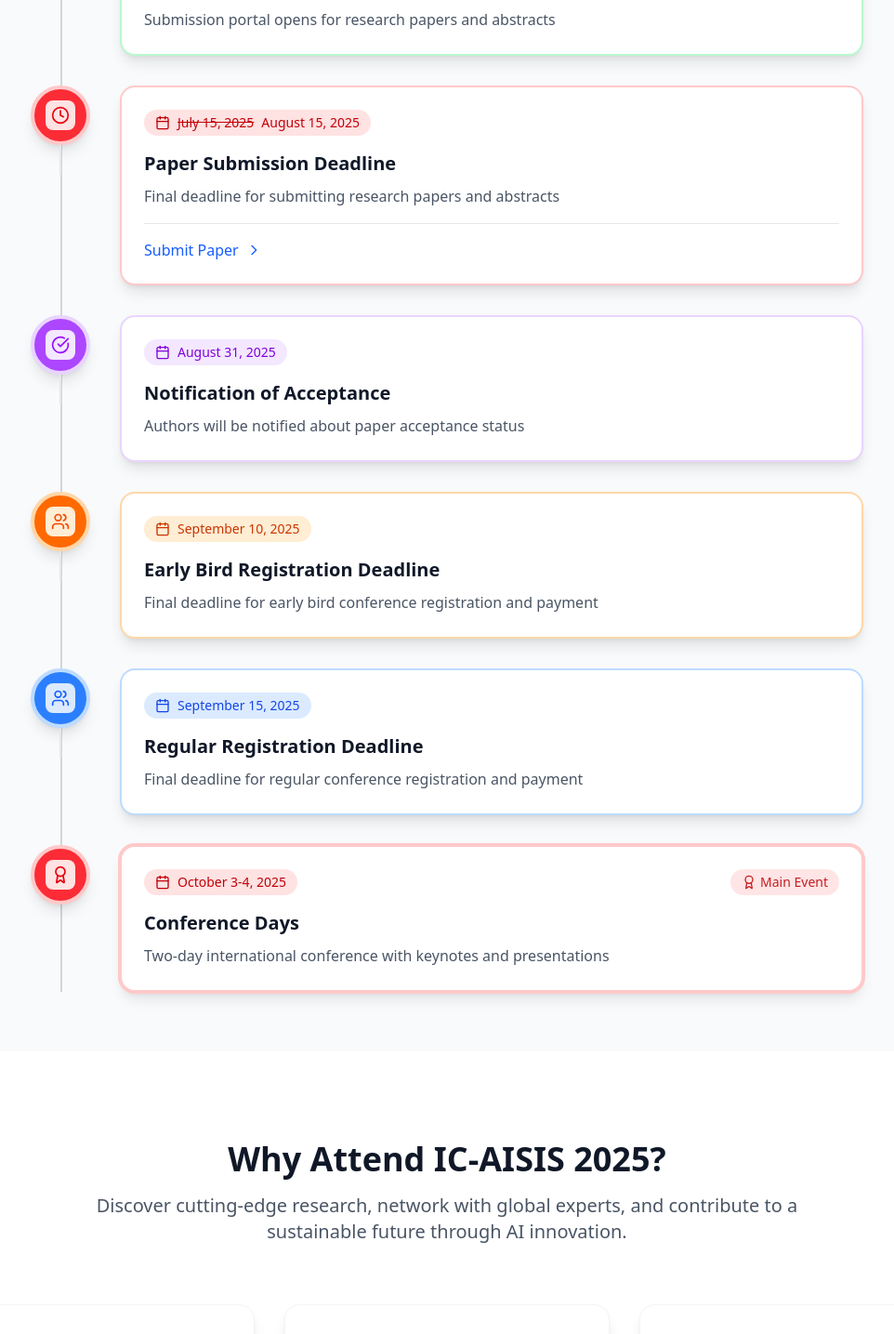
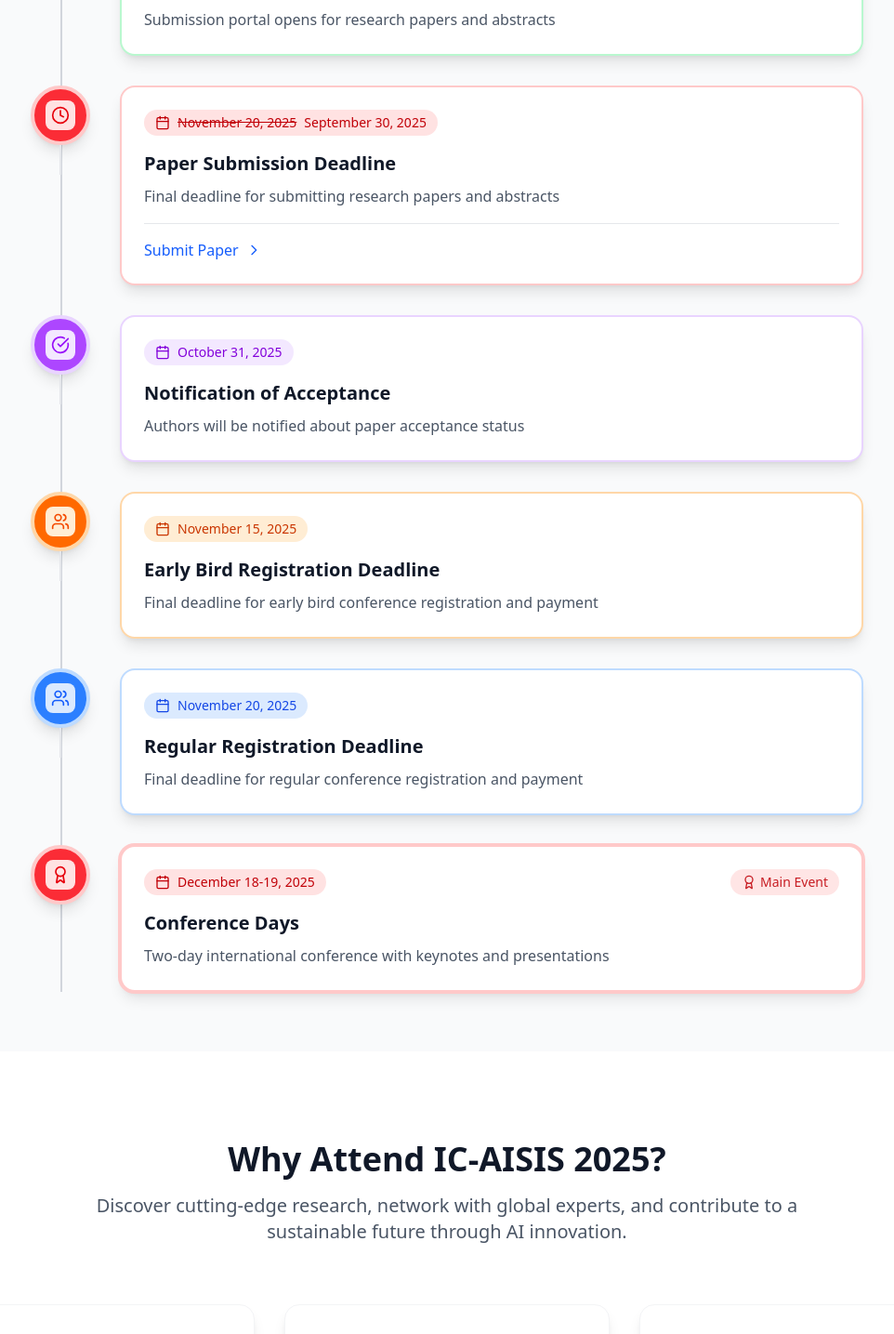
Before and after one commit to nandanpi/ic-aisis-25, a Next.js app: page / in a window 1280 px wide. Shown: the part 1279-2714 px from the top of the page at 93% size, without its empty margins (159-1121 px from the left). Built offline with nearby package versions, Linux system fonts and the light colour scheme.

Commit message:
chore: update dates

```diff
--- a/src/app/about/page.tsx
+++ b/src/app/about/page.tsx
@@ -118,7 +118,7 @@
                           (AI) in the domain of sustainability.
                         </p>
                         <p className="text-gray-700 leading-relaxed">
-                          Scheduled for October 3-4, 2025, at NMAM Institute of
+                          Scheduled for December 18-19, 2025, at NMAM Institute of
                           Technology, Nitte, this hybrid event (in-person +
                           virtual) will gather academicians, researchers,
                           industry professionals, policymakers, and students to
@@ -296,9 +296,8 @@
                         return (
                           <div
                             key={index}
-                            className={`card-hover rounded-xl p-6 border ${
-                              colorMap[objective.color]
-                            } shadow-sm`}
+                            className={`card-hover rounded-xl p-6 border ${colorMap[objective.color]
+                              } shadow-sm`}
                           >
                             <h3 className="text-lg font-semibold text-gray-900 mb-3">
                               {objective.title}
@@ -474,11 +473,9 @@
                           ].map((sdg, index) => (
                             <div
                               key={index}
-                              className={`${
-                                sdg.bgColor
-                              } rounded-xl p-6 border ${
-                                sdg.color.split(" ")[2]
-                              } shadow-sm card-hover`}
+                              className={`${sdg.bgColor
+                                } rounded-xl p-6 border ${sdg.color.split(" ")[2]
+                                } shadow-sm card-hover`}
                             >
                               <div className="flex items-start gap-4">
                                 <div className="flex-shrink-0">
--- a/src/app/fee/page.tsx
+++ b/src/app/fee/page.tsx
@@ -97,12 +97,12 @@
       status: "upcmoming",
     },
     {
-      date: "September 10, 2025",
+      date: "November 15, 2025",
       title: "Early Bird Registration Ends",
       status: "upcoming",
     },
     {
-      date: "September 15, 2025",
+      date: "November 20, 2025",
       title: "Final Registration Deadline",
       status: "upcoming",
     },
@@ -155,7 +155,7 @@
 
             <p className="text-xl text-blue-100 mb-8 max-w-3xl mx-auto leading-relaxed">
               Choose your registration category and secure your spot at IC-AISIS
-              2025. Early bird rates available until September 10, 2025.
+              2025. Early bird rates available until November 15, 2025.
             </p>
 
             <div className="bg-white/10 backdrop-blur-sm rounded-xl p-4 border border-white/20 inline-block">
@@ -361,8 +361,7 @@
             {importantDates.map((date, index) => (
               <div
                 key={index}
-                className={`p-6 rounded-xl border-2 ${
-                  date.status === "completed"
+                className={`p-6 rounded-xl border-2 ${date.status === "completed"
                   ? "bg-green-50 border-green-200"
                   : "bg-blue-50 border-blue-200"
                   } transition-all duration-200`}
@@ -373,8 +372,7 @@
                   </h3>
                   <p className="text-gray-600 mb-3">{date.date}</p>
                   <div
-                    className={`inline-block px-3 py-1 rounded-full text-sm font-medium ${
-                      date.status === "completed"
+                    className={`inline-block px-3 py-1 rounded-full text-sm font-medium ${date.status === "completed"
                       ? "bg-green-100 text-green-700"
                       : "bg-blue-100 text-blue-700"
                       }`}
--- a/src/app/page.tsx
+++ b/src/app/page.tsx
@@ -43,7 +43,7 @@
                 <div className="lg:col-span-7 text-white">
                   <div className="inline-flex items-center px-4 py-2 bg-white/10 backdrop-blur-sm rounded-full text-blue-100 text-sm font-medium mb-2 border border-white/20">
                     <Calendar className="w-4 h-4 mr-2" />
-                    October 3-4, 2025 • Hybrid Mode
+                    December 18-19, 2025 • Hybrid Mode
                   </div>
 
                   <h1 className="text-4xl lg:text-6xl font-display font-bold mb-6 leading-tight">
@@ -110,7 +110,7 @@
                         <div className="flex items-center text-gray-700">
                           <Clock className="w-5 h-5 mr-3 text-blue-600" />
                           <div>
-                            <p className="font-medium">October 3-4, 2025</p>
+                            <p className="font-medium">December 18-19, 2025</p>
                             <p className="text-sm text-gray-500">
                               Two-day conference
                             </p>
--- a/src/app/review-policy/page.tsx
+++ b/src/app/review-policy/page.tsx
@@ -49,7 +49,7 @@
             <div className="inline-flex items-center px-4 py-2 bg-white/10 backdrop-blur-sm rounded-full text-blue-100 text-sm font-medium mb-8 border border-white/20">
               <FileText className="w-4 h-4 mr-2" />
               Paper Submission • Deadline:
-              <span className="line-through mx-2">July 31, 2025</span>August 15,
+              <span className="line-through mx-2">July 31, 2025</span>September 30,
               2025
             </div>
 
--- a/src/app/schedule/page.tsx
+++ b/src/app/schedule/page.tsx
@@ -14,7 +14,7 @@
 export default function Schedule() {
   const scheduleData = {
     day1: {
-      date: "October 3, 2025",
+      date: "December 18, 2025",
       title: "Day 1 - Opening & Technical Sessions",
       events: [
         {
@@ -126,7 +126,7 @@
       ],
     },
     day2: {
-      date: "October 4, 2025",
+      date: "December 19, 2025",
       title: "Day 2 - Advanced Sessions & Closing",
       events: [
         {
--- a/src/components/Timeline.tsx
+++ b/src/components/Timeline.tsx
@@ -20,7 +20,7 @@
       color: "blue",
     },
     {
-      date: `August 15, 2025`,
+      date: `September 30, 2025`,
       title: "Paper Submission Deadline",
       description:
         "Final deadline for submitting research papers and abstracts",
@@ -29,7 +29,7 @@
       color: "red",
     },
     {
-      date: "August 31, 2025",
+      date: "October 31, 2025",
       title: "Notification of Acceptance",
       description: "Authors will be notified about paper acceptance status",
       icon: <CheckCircle className="w-5 h-5" />,
@@ -37,7 +37,7 @@
       color: "purple",
     },
     {
-      date: "September 10, 2025",
+      date: "November 15, 2025",
       title: "Early Bird Registration Deadline",
       description:
         "Final deadline for early bird conference registration and payment",
@@ -46,7 +46,7 @@
       color: "orange",
     },
     {
-      date: "September 15, 2025",
+      date: "November 20, 2025",
       title: "Regular Registration Deadline",
       description:
         "Final deadline for regular conference registration and payment",
@@ -55,7 +55,7 @@
       color: "blue",
     },
     {
-      date: "October 3-4, 2025",
+      date: "December 18-19, 2025",
       title: "Conference Days",
       description:
         "Two-day international conference with keynotes and presentations",
@@ -157,13 +157,11 @@
 
                   <div className="ml-8 flex-1">
                     <div
-                      className={`bg-white rounded-2xl p-6 shadow-lg border-2 ${
-                        styles.card
-                      } ${
-                        event.highlight
+                      className={`bg-white rounded-2xl p-6 shadow-lg border-2 ${styles.card
+                        } ${event.highlight
                           ? "ring-2 ring-red-200 ring-opacity-50"
                           : ""
-                      }`}
+                        }`}
                     >
                       <div className="flex sm:flex-row flex-col gap-2 items-center justify-between mb-4">
                         <span
@@ -173,7 +171,7 @@
                           {event.title === "Paper Submission Deadline" ? (
                             <>
                               <span className="line-through mr-2">
-                                July 15, 2025
+                                November 20, 2025
                               </span>{" "}
                               {event.date}
                             </>
--- a/src/components/layout/Footer.tsx
+++ b/src/components/layout/Footer.tsx
@@ -26,10 +26,10 @@
   ];
 
   const importantDates = [
-    { date: "August 15, 2025", event: "Paper Submission Deadline" },
-    { date: "September 10, 2025", event: "Early Bird Registration Deadline" },
-    { date: "September 15, 2025", event: "Regular Registration Deadline" },
-    { date: "October 3-4, 2025", event: "Conference Dates" },
+    { date: "September 30, 2025", event: "Paper Submission Deadline" },
+    { date: "November 15, 2025", event: "Early Bird Registration Deadline" },
+    { date: "November 20, 2025", event: "Regular Registration Deadline" },
+    { date: "December 18-19, 2025", event: "Conference Dates" },
   ];
 
   return (
@@ -59,7 +59,7 @@
                   <Calendar className="w-5 h-5 text-blue-400" />
                 </div>
                 <div>
-                  <p className="font-semibold text-white">October 3-4, 2025</p>
+                  <p className="font-semibold text-white">December 18-19, 2025</p>
                   <p className="text-sm text-gray-400">
                     Hybrid Mode Conference
                   </p>
--- a/src/components/layout/PageLoader.tsx
+++ b/src/components/layout/PageLoader.tsx
@@ -167,7 +167,7 @@
               </h3>
               <div className="flex items-center justify-center space-x-2 text-blue-100">
                 <span className="w-2 h-2 bg-blue-400 rounded-full"></span>
-                <span className="text-sm">October 3-4, 2025</span>
+                <span className="text-sm">December 18-19, 2025</span>
                 <span className="w-2 h-2 bg-blue-400 rounded-full"></span>
                 <span className="text-sm">NMAMIT, Nitte</span>
                 <span className="w-2 h-2 bg-blue-400 rounded-full"></span>
```
Also changed, not shown: src/app/submission-guidelines/page.tsx (+4 -6 lines), src/components/SubGuidelinesClient.tsx (+4 -6 lines), 2 other files (tests, documents, lock files or other folders). Lines whose indentation alone changed are shown as unchanged.
